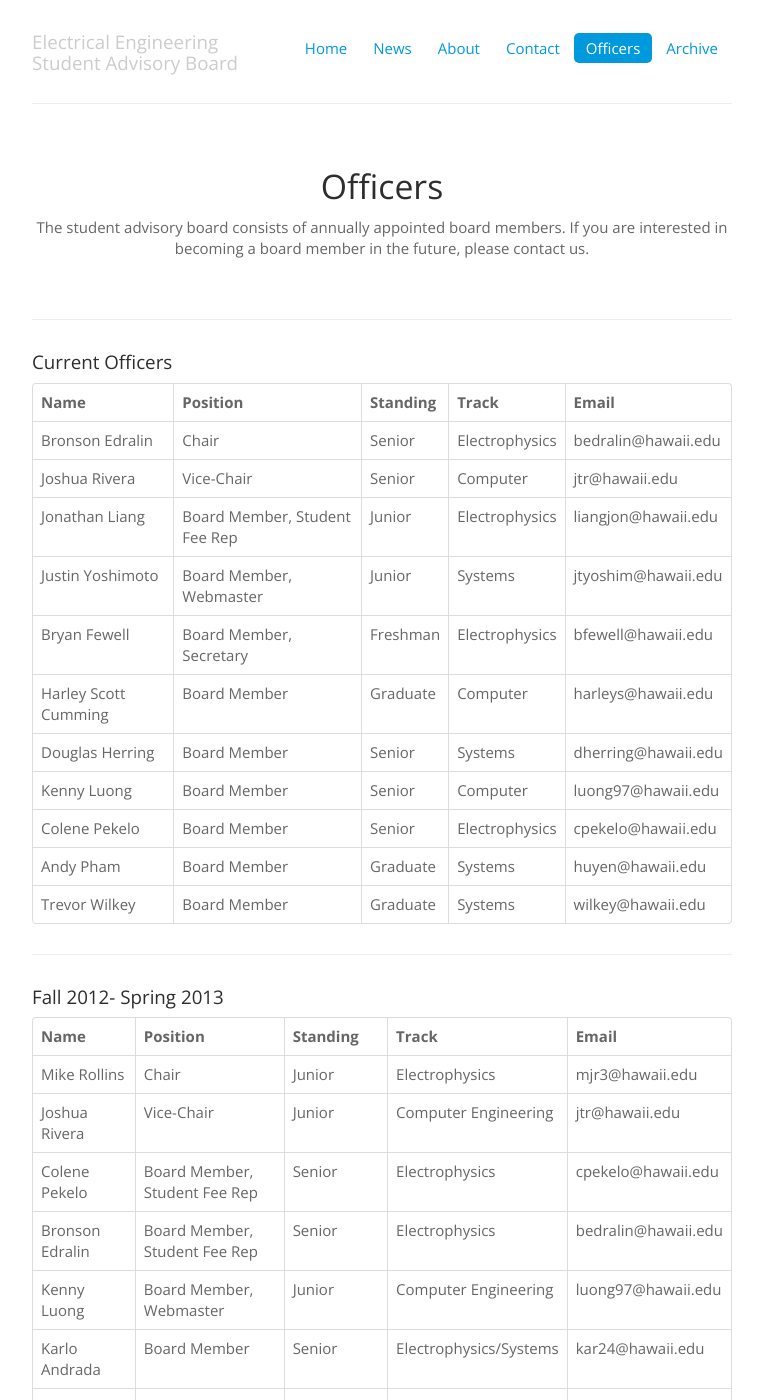
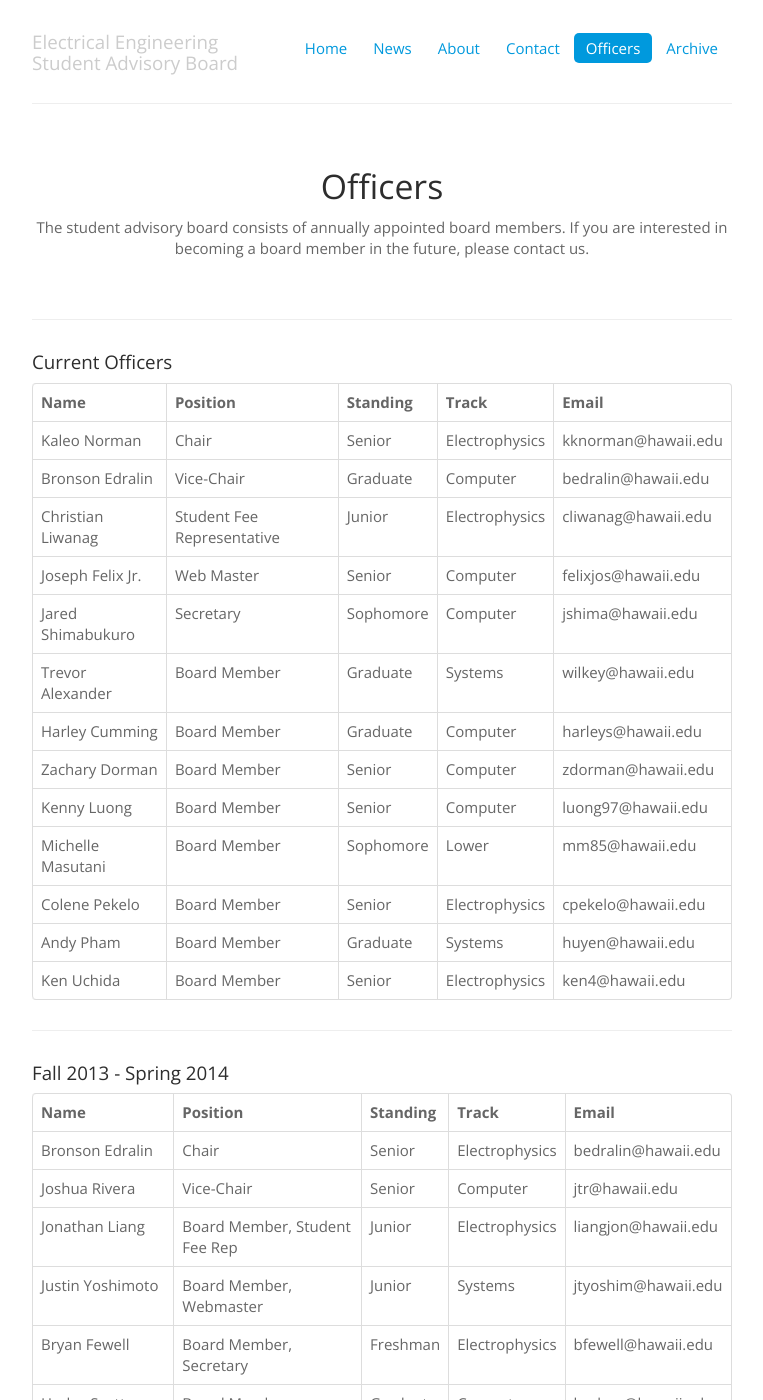
Before and after one commit to IEEE-UH-Manoa/sab.ieeeatuhm.com, a Jekyll site: the page officers/index.html, which Jekyll copies as it is, in a window 1280 px wide and 1400 px high. Shown: the whole window, without its empty margins (258-1021 px from the left). Built offline with Jekyll 4.4.1, drawn with Linux system fonts in a browser that asks for light colours.

Commit message:
Updated board member contacts

```diff
--- a/officers/index.html
+++ b/officers/index.html
@@ -53,6 +53,113 @@
 
       <hr>
       <h4>Current Officers</h4>
+      <p>
+
+      <table class="table table-bordered">
+          <thead>
+          <tr>
+            <th>Name</th>
+            <th>Position</th>
+            <th>Standing</th>
+            <th>Track</th>
+            <th>Email</th>
+          </tr>
+          </thead>
+
+      <tbody>
+      <tr>
+        <td>Kaleo Norman</td>
+        <td>Chair</td>
+        <td>Senior</td>
+        <td>Electrophysics</td>
+        <td>kknorman@hawaii.edu</td>
+
+      <tr>
+        <td>Bronson Edralin</td>
+        <td>Vice-Chair</td>
+        <td>Graduate</td>
+        <td>Computer</td>
+        <td>bedralin@hawaii.edu</td>
+
+      <tr>
+        <td>Christian Liwanag</td>
+        <td>Student Fee Representative</td>
+        <td>Junior</td>
+        <td>Electrophysics</td>
+        <td>cliwanag@hawaii.edu</td>
+
+      <tr>
+        <td>Joseph Felix Jr.</td>
+        <td>Web Master</td>
+        <td>Senior</td>
+        <td>Computer</td>
+        <td>felixjos@hawaii.edu</td>
+
+      <tr>
+        <td>Jared Shimabukuro</td>
+        <td>Secretary</td>
+        <td>Sophomore</td>
+        <td>Computer</td>
+        <td>jshima@hawaii.edu</td>
+
+      <tr>
+        <td>Trevor Alexander</td>
+        <td>Board Member</td>
+        <td>Graduate</td>
+        <td>Systems</td>
+        <td>wilkey@hawaii.edu</td>
+
+      <tr>
+        <td>Harley Cumming</td>
+        <td>Board Member</td>
+        <td>Graduate</td>
+        <td>Computer</td>
+        <td>harleys@hawaii.edu</td>
+
+      <tr>
+        <td>Zachary Dorman</td>
+        <td>Board Member</td>
+        <td>Senior</td>
+        <td>Computer</td>
+        <td>zdorman@hawaii.edu</td>
+
+      <tr>
+        <td>Kenny Luong</td>
+        <td>Board Member</td>
+        <td>Senior</td>
+        <td>Computer</td>
+        <td>luong97@hawaii.edu</td>
+
+      <tr>
+        <td>Michelle Masutani</td>
+        <td>Board Member</td>
+        <td>Sophomore</td>
+        <td>Lower</td>
+        <td>mm85@hawaii.edu</td>
+
+       <tr>
+        <td>Colene Pekelo</td>
+        <td>Board Member</td>
+        <td>Senior</td>
+        <td>Electrophysics</td>
+        <td>cpekelo@hawaii.edu</td>
+
+       <tr>
+         <td>Andy Pham</td>
+         <td>Board Member</td>
+         <td>Graduate</td>
+         <td>Systems</td>
+         <td>huyen@hawaii.edu</td>
+       <tr>
+         <td>Ken Uchida</td>
+         <td>Board Member</td>
+         <td>Senior</td>
+         <td>Electrophysics</td>
+         <td>ken4@hawaii.edu</td>
+      </table>
+
+	<hr>
+      <h4>Fall 2013 - Spring 2014</h4>
       <p>
 
       <table class="table table-bordered">
@@ -145,7 +252,6 @@
         <td>wilkey@hawaii.edu</td>
 
       </table>
-
 
 
       <hr>
```
